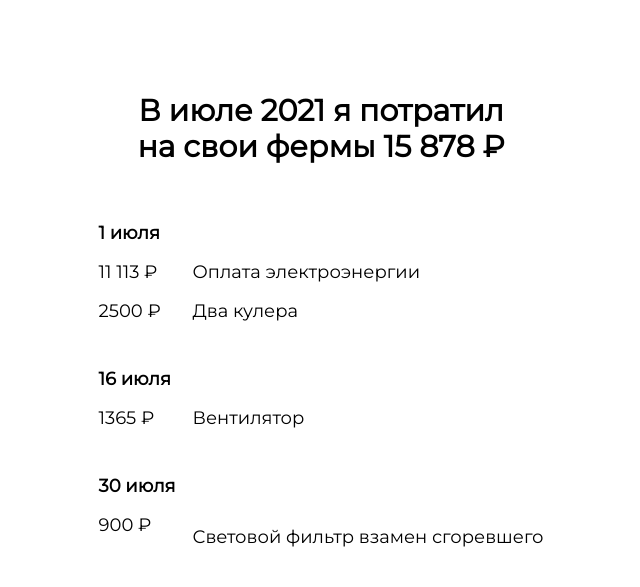
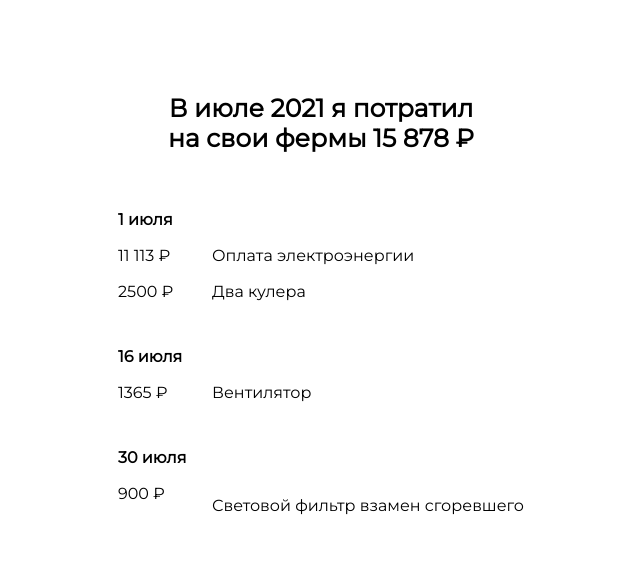
Before and after one commit to simnon-nikitin/Test-for-TJ, a plain HTML site: page index.html in a window 1280 px wide. Shown: the whole page, without its empty margins (319-959 px from the left). Drawn offline with Linux system fonts and the light colour scheme.

Commit message:
Update style.css

```diff
--- a/style.css
+++ b/style.css
@@ -2,14 +2,14 @@
 
 
 body {
-    font-size: 18px;
+    font-size: 16px;
     font-family: 'Montserrat', sans-serif;
     line-height: 1.5;
 }
 h2{
     margin-top: 93px;
     margin-bottom: 5px;
-    font-size: 30px;
+    font-size: 25px;
     text-align: center;
     line-height: 1.2;
 }
```
